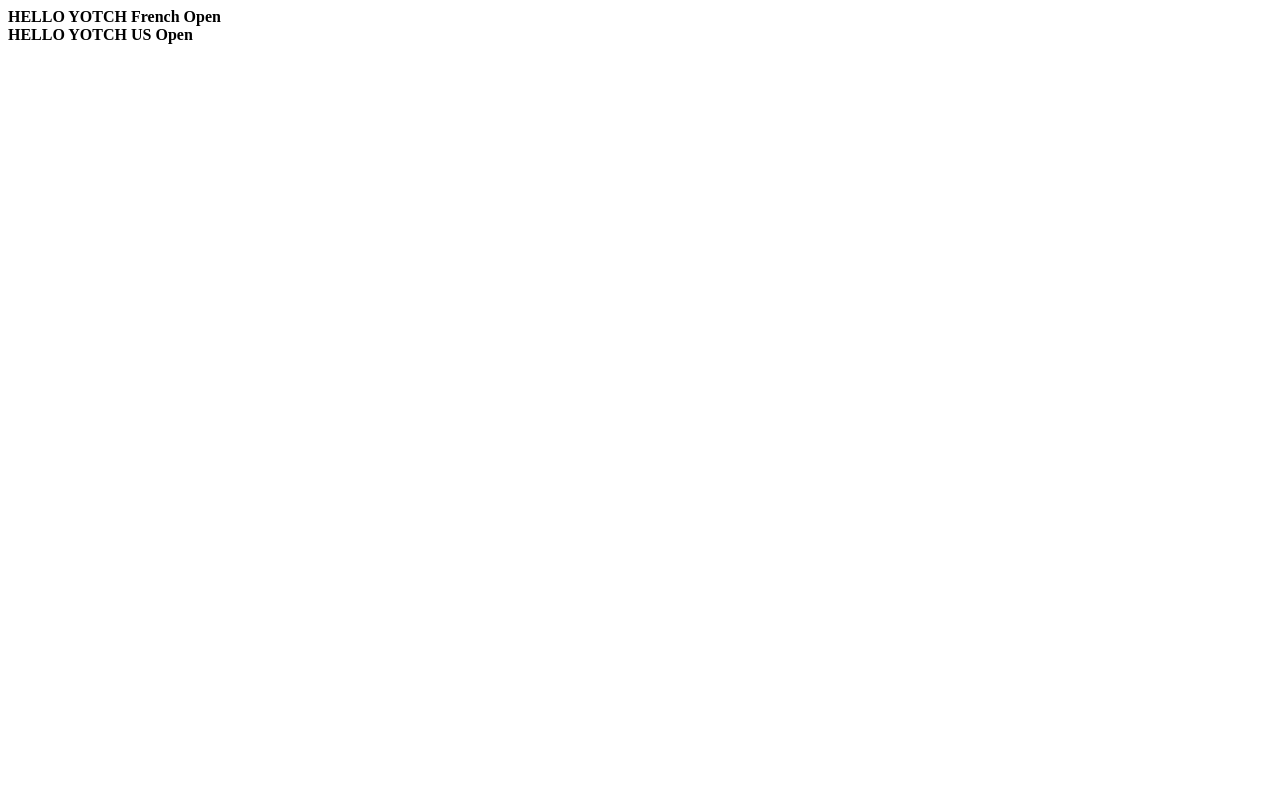
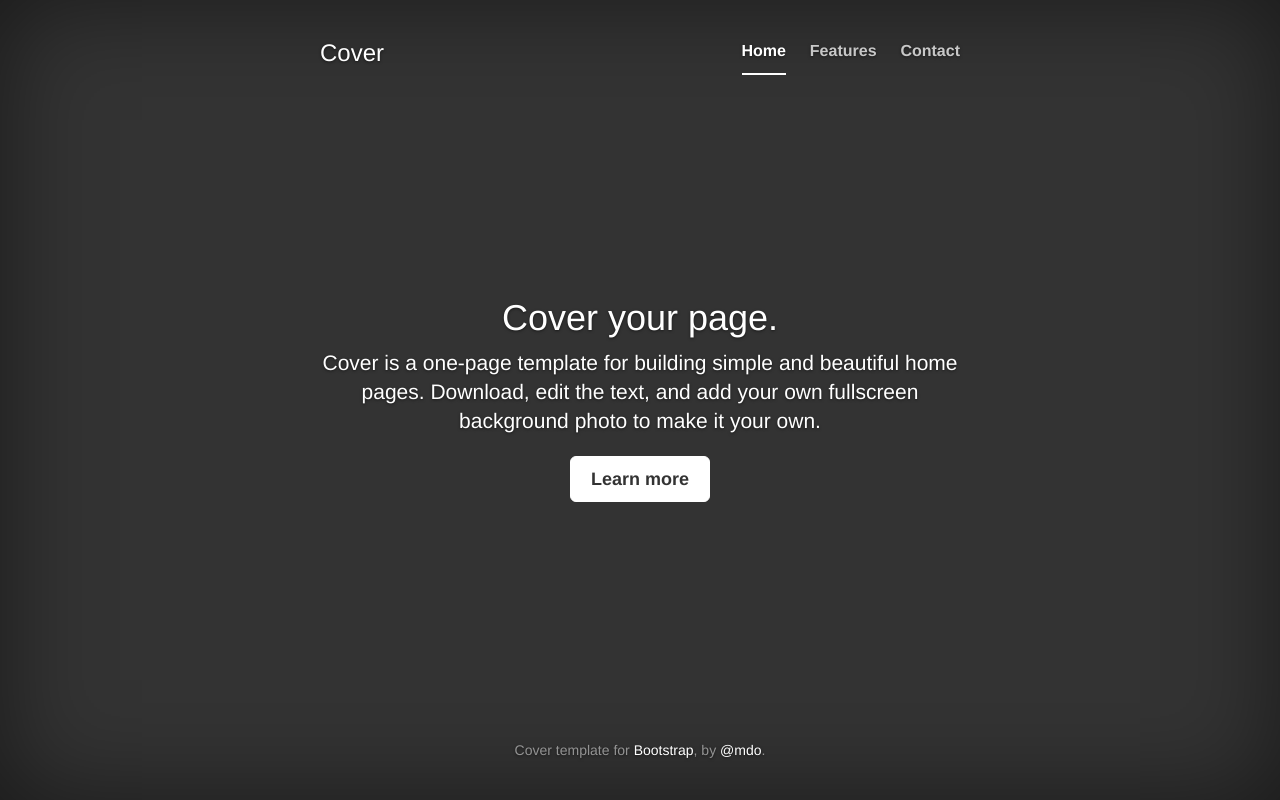
Before and after one commit to roofimon/LearingJavaScript, a website: page index.html in a window 1280 px wide. Drawn offline with nearby package versions, Linux system fonts and the light colour scheme.

Commit message:
Add bootstrap and assets

```diff
--- /dev/null
+++ b/assets/css/cover.css
@@ -0,0 +1,163 @@
+/*
+ * Globals
+ */
+
+/* Links */
+a,
+a:focus,
+a:hover {
+  color: #fff;
+}
+
+/* Custom default button */
+.btn-default,
+.btn-default:hover,
+.btn-default:focus {
+  color: #333;
+  text-shadow: none; /* Prevent inheritence from `body` */
+  background-color: #fff;
+  border: 1px solid #fff;
+}
+
+
+/*
+ * Base structure
+ */
+
+html,
+body {
+  height: 100%;
+  background-color: #333;
+}
+body {
+  color: #fff;
+  text-align: center;
+  text-shadow: 0 1px 3px rgba(0,0,0,.5);
+}
+
+/* Extra markup and styles for table-esque vertical and horizontal centering */
+.site-wrapper {
+  display: table;
+  width: 100%;
+  height: 100%; /* For at least Firefox */
+  min-height: 100%;
+  -webkit-box-shadow: inset 0 0 100px rgba(0,0,0,.5);
+          box-shadow: inset 0 0 100px rgba(0,0,0,.5);
+}
+.site-wrapper-inner {
+  display: table-cell;
+  vertical-align: top;
+}
+.cover-container {
+  margin-right: auto;
+  margin-left: auto;
+}
+
+/* Padding for spacing */
+.inner {
+  padding: 30px;
+}
+
+
+/*
+ * Header
+ */
+.masthead-brand {
+  margin-top: 10px;
+  margin-bottom: 10px;
+}
+
+.masthead-nav > li {
+  display: inline-block;
+}
+.masthead-nav > li + li {
+  margin-left: 20px;
+}
+.masthead-nav > li > a {
+  padding-right: 0;
+  padding-left: 0;
+  font-size: 16px;
+  font-weight: bold;
+  color: #fff; /* IE8 proofing */
+  color: rgba(255,255,255,.75);
+  border-bottom: 2px solid transparent;
+}
+.masthead-nav > li > a:hover,
+.masthead-nav > li > a:focus {
+  background-color: transparent;
+  border-bottom-color: #a9a9a9;
+  border-bottom-color: rgba(255,255,255,.25);
+}
+.masthead-nav > .active > a,
+.masthead-nav > .active > a:hover,
+.masthead-nav > .active > a:focus {
+  color: #fff;
+  border-bottom-color: #fff;
+}
+
+@media (min-width: 768px) {
+  .masthead-brand {
+    float: left;
+  }
+  .masthead-nav {
+    float: right;
+  }
+}
+
+
+/*
+ * Cover
+ */
+
+.cover {
+  padding: 0 20px;
+}
+.cover .btn-lg {
+  padding: 10px 20px;
+  font-weight: bold;
+}
+
+
+/*
+ * Footer
+ */
+
+.mastfoot {
+  color: #999; /* IE8 proofing */
+  color: rgba(255,255,255,.5);
+}
+
+
+/*
+ * Affix and center
+ */
+
+@media (min-width: 768px) {
+  /* Pull out the header and footer */
+  .masthead {
+    position: fixed;
+    top: 0;
+  }
+  .mastfoot {
+    position: fixed;
+    bottom: 0;
+  }
+  /* Start the vertical centering */
+  .site-wrapper-inner {
+    vertical-align: middle;
+  }
+  /* Handle the widths */
+  .masthead,
+  .mastfoot,
+  .cover-container {
+    width: 100%; /* Must be percentage or pixels for horizontal alignment */
+  }
+}
+
+@media (min-width: 992px) {
+  .masthead,
+  .mastfoot,
+  .cover-container {
+    width: 700px;
+  }
+}
--- a/bower.json
+++ b/bower.json
@@ -10,6 +10,7 @@
     "angular-route": "1.2.x",
     "angular-loader": "1.2.x",
     "angular-mocks": "~1.2.x",
-    "html5-boilerplate": "~4.3.0"
+    "html5-boilerplate": "~4.3.0",
+    "bootstrap": "~3.0.0"
   }
 }
--- a/index.html
+++ b/index.html
@@ -1,9 +1,79 @@
-<head>
+<!DOCTYPE html>
+<html lang="en">
+  <head>
+    <meta charset="utf-8">
+    <meta http-equiv="X-UA-Compatible" content="IE=edge">
+    <meta name="viewport" content="width=device-width, initial-scale=1">
+    <title>Bootstrap 101 Template</title>
+
+    <!-- Bootstrap -->
+    <link href="/bower_components/bootstrap/dist/css/bootstrap.min.css" rel="stylesheet">
+    <link href="/assets/css/cover.css" rel="stylesheet">
+    <!-- HTML5 Shim and Respond.js IE8 support of HTML5 elements and media queries -->
+    <!-- WARNING: Respond.js doesn't work if you view the page via file:// -->
+    <!--[if lt IE 9]>
+      <script src="https://oss.maxcdn.com/html5shiv/3.7.2/html5shiv.min.js"></script>
+      <script src="https://oss.maxcdn.com/respond/1.4.2/respond.min.js"></script>
+    <![endif]-->
     <script type="text/javascript" src="/bower_components/angular/angular.js"></script>
     <script type="text/javascript" src="/src/tennis.js"></script>
-</head>
-<body ng-app="TennisApp" ng-controller="TennisController">
+  </head>
+  <!--body ng-app="TennisApp" ng-controller="TennisController">
+    <h1>Hello, world!</h1>
+
     <div ng-repeat="message in messages">
         <b>HELLO YOTCH {{message}}</b>
     </div>
-</body>
+
+
+    <script src="https://ajax.googleapis.com/ajax/libs/jquery/1.11.1/jquery.min.js"></script>
+
+    <script src="js/bootstrap.min.js"></script>
+</body-->
+
+  <body>
+
+    <div class="site-wrapper">
+
+      <div class="site-wrapper-inner">
+
+        <div class="cover-container">
+
+          <div class="masthead clearfix">
+            <div class="inner">
+              <h3 class="masthead-brand">Cover</h3>
+              <ul class="nav masthead-nav">
+                <li class="active"><a href="#">Home</a></li>
+                <li><a href="#">Features</a></li>
+                <li><a href="#">Contact</a></li>
+              </ul>
+            </div>
+          </div>
+
+          <div class="inner cover">
+            <h1 class="cover-heading">Cover your page.</h1>
+            <p class="lead">Cover is a one-page template for building simple and beautiful home pages. Download, edit the text, and add your own fullscreen background photo to make it your own.</p>
+            <p class="lead">
+              <a href="#" class="btn btn-lg btn-default">Learn more</a>
+            </p>
+          </div>
+
+          <div class="mastfoot">
+            <div class="inner">
+              <p>Cover template for <a href="http://getbootstrap.com">Bootstrap</a>, by <a href="https://twitter.com/mdo">@mdo</a>.</p>
+            </div>
+          </div>
+
+        </div>
+
+      </div>
+
+    </div>
+
+    <!-- Bootstrap core JavaScript
+    ================================================== -->
+    <!-- Placed at the end of the document so the pages load faster -->
+    <script src="https://ajax.googleapis.com/ajax/libs/jquery/1.11.1/jquery.min.js"></script>
+    <script src="/bower_components/bootstrap/dist/js/bootstrap.min.js"></script>
+
+</html>
```
